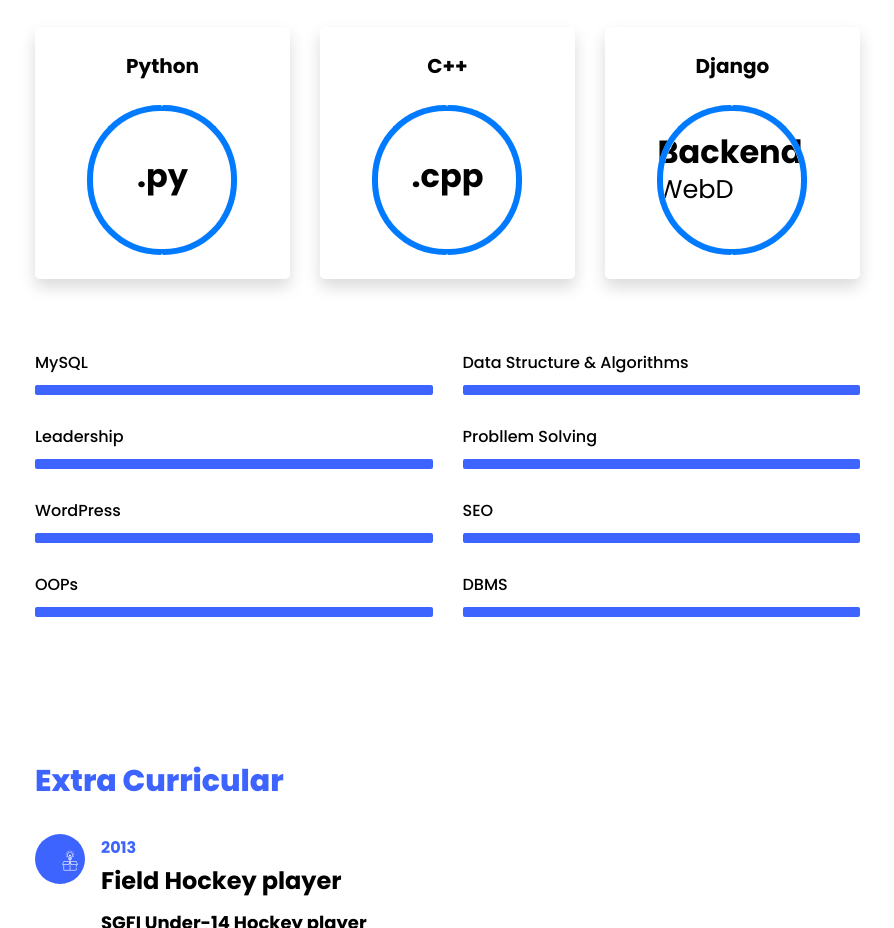
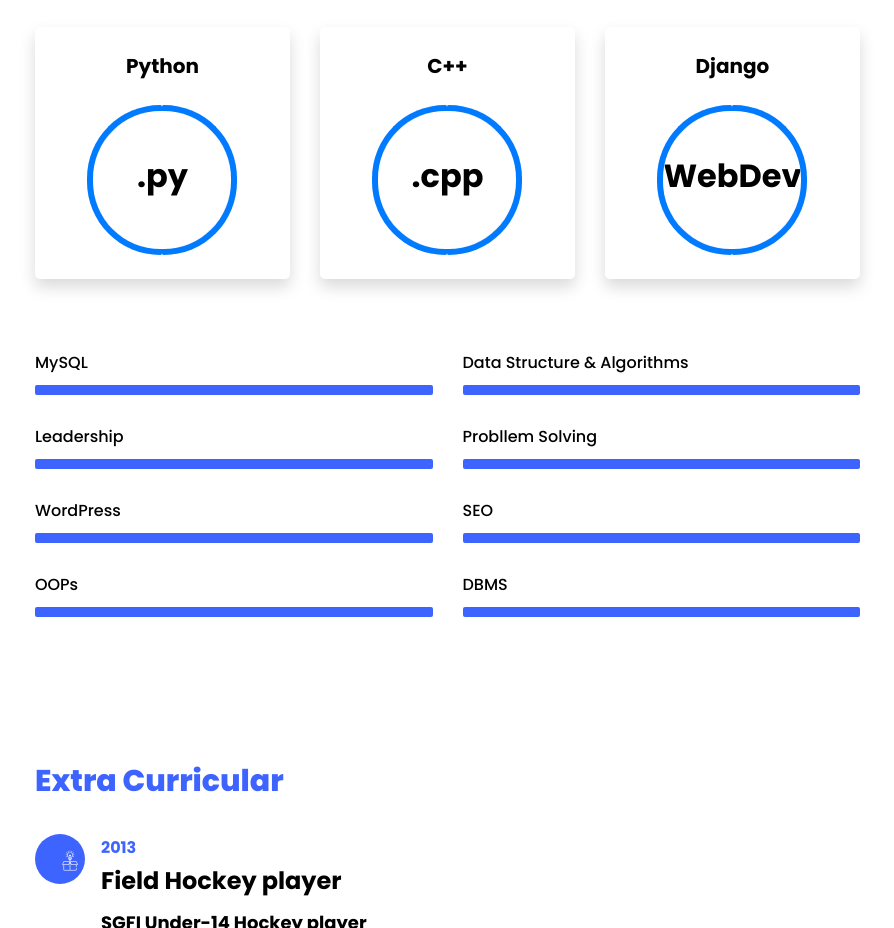
Before and after one commit to gauravcy19/gauravcy19.github.io, a plain HTML site: page index.html in a window 1280 px wide. Shown: the part 3365-4293 px from the top of the page, without its empty margins (335-1229 px from the left). Drawn offline with Linux system fonts and the light colour scheme; files whose address does not match are found by name.

Commit message:
Update index.html

```diff
--- a/index.html
+++ b/index.html
@@ -262,7 +262,7 @@
                         <span class="progress-bar border-primary"></span>
 						          </span>
 						          <div class="progress-value w-100 h-100 rounded-circle d-flex align-items-center justify-content-center">
-						            <div class="h2 font-weight-bold">Backend <sup class="small">WebD</sup></div>
+						            <div class="h2 font-weight-bold">WebDev<sup class="small"></sup></div>
 
 
 						          </div>
```
